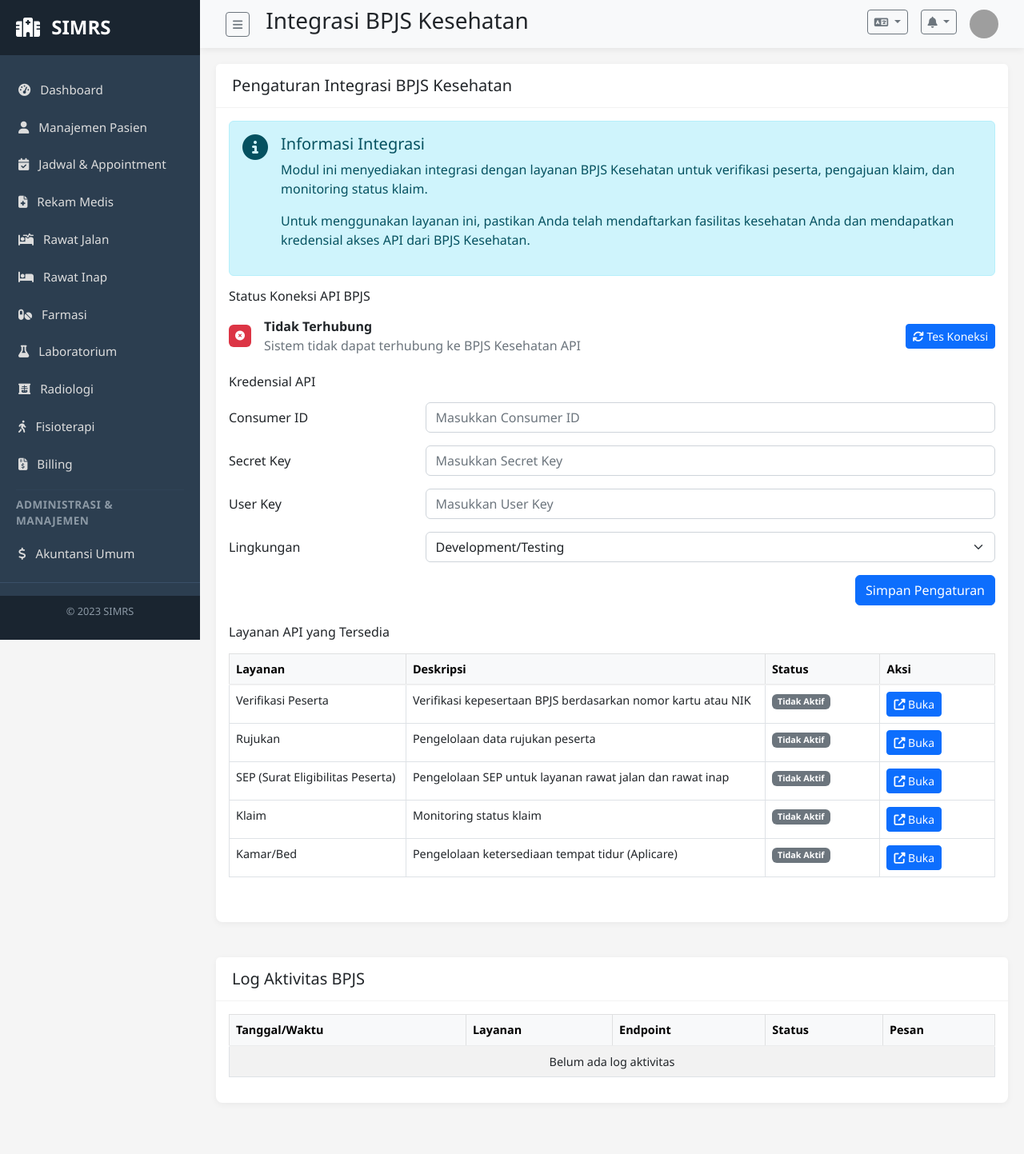
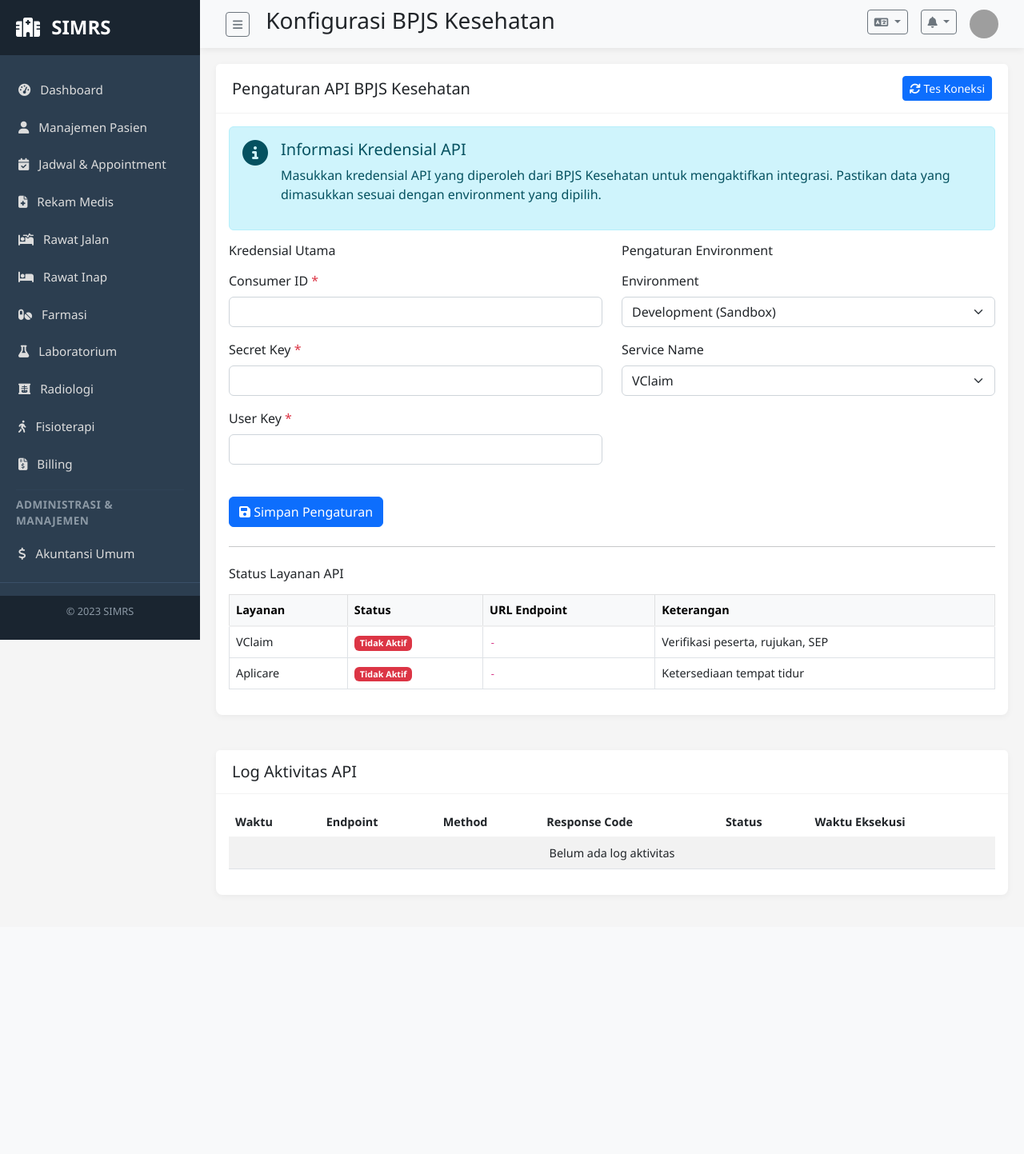
Before and after one commit to habiutomo/simrs-python, a Flask app: template templates/integration_bpjs.html in a window 1280 px wide. Shown: the whole page at 80% size. After the commit the page ends 1120 px from the top, so only its background shows below. Run offline with Flask 3, Linux system fonts and the light colour scheme; the template is opened without the code that fills it, so the values that code supplies are empty; grey boxes are pictures that could not be loaded.

Commit message:
Assistant checkpoint: Created BPJS API configuration page
Assistant generated file changes:
- templates/integration_bpjs.html: Create BPJS API configuration page

---

User prompt:

buatkan halaman konfigurasi api bpjs

Replit-Commit-Author: Assistant
Replit-Commit-Session-Id: 65ca4dca-74fd-483e-83c5-3cef0fa0faff

```diff
--- a/templates/integration_bpjs.html
+++ b/templates/integration_bpjs.html
@@ -2,7 +2,7 @@
 
 {% block page_title %}
 <h1 class="h3">
-    Integrasi BPJS Kesehatan
+    Konfigurasi BPJS Kesehatan
 </h1>
 {% endblock %}
 
@@ -10,8 +10,13 @@
 <div class="row">
     <div class="col-lg-12 mb-4">
         <div class="card">
-            <div class="card-header">
-                <h5 class="card-title mb-0">Pengaturan Integrasi BPJS Kesehatan</h5>
+            <div class="card-header d-flex justify-content-between align-items-center">
+                <h5 class="card-title mb-0">Pengaturan API BPJS Kesehatan</h5>
+                <div>
+                    <button type="button" class="btn btn-sm btn-primary" id="testConnection">
+                        <i class="fas fa-sync"></i> Tes Koneksi
+                    </button>
+                </div>
             </div>
             <div class="card-body">
                 <div class="alert alert-info">
@@ -20,174 +25,98 @@
                             <i class="fas fa-info-circle fa-2x"></i>
                         </div>
                         <div>
-                            <h5>Informasi Integrasi</h5>
-                            <p>Modul ini menyediakan integrasi dengan layanan BPJS Kesehatan untuk verifikasi peserta, pengajuan klaim, dan monitoring status klaim.</p>
-                            <p>Untuk menggunakan layanan ini, pastikan Anda telah mendaftarkan fasilitas kesehatan Anda dan mendapatkan kredensial akses API dari BPJS Kesehatan.</p>
+                            <h5>Informasi Kredensial API</h5>
+                            <p>Masukkan kredensial API yang diperoleh dari BPJS Kesehatan untuk mengaktifkan integrasi. Pastikan data yang dimasukkan sesuai dengan environment yang dipilih.</p>
                         </div>
                     </div>
                 </div>
 
-                <div class="mb-4">
-                    <h6 class="mb-3">Status Koneksi API BPJS</h6>
-                    <div class="d-flex align-items-center mb-3">
-                        <div class="flex-shrink-0">
-                            {% if connection_status == 'connected' %}
-                                <span class="badge bg-success p-2"><i class="fas fa-check-circle"></i></span>
-                            {% else %}
-                                <span class="badge bg-danger p-2"><i class="fas fa-times-circle"></i></span>
-                            {% endif %}
+                <form id="bpjsCredentialsForm" method="POST" action="{{ url_for('main_bp.update_bpjs_settings') }}">
+                    <div class="row mb-4">
+                        <div class="col-md-6">
+                            <h6 class="mb-3">Kredensial Utama</h6>
+                            <div class="mb-3">
+                                <label class="form-label">Consumer ID <span class="text-danger">*</span></label>
+                                <input type="text" class="form-control" name="cons_id"
+                                       value="{{ credentials.cons_id if credentials else '' }}" required>
                             </div>
-                        <div class="flex-grow-1 ms-3">
-                            {% if connection_status == 'connected' %}
-                                <strong>Terhubung</strong>
-                                <div class="text-muted">Sistem terhubung dengan BPJS Kesehatan API</div>
-                            {% else %}
-                                <strong>Tidak Terhubung</strong>
-                                <div class="text-muted">Sistem tidak dapat terhubung ke BPJS Kesehatan API</div>
-                            {% endif %}
+                            <div class="mb-3">
+                                <label class="form-label">Secret Key <span class="text-danger">*</span></label>
+                                <input type="password" class="form-control" name="secret_key"
+                                       value="{{ credentials.secret_key if credentials else '' }}" required>
                             </div>
-                        <div>
-                            <button type="button" class="btn btn-sm btn-primary" id="testConnection">
-                                <i class="fas fa-sync"></i> Tes Koneksi
-                            </button>
+                            <div class="mb-3">
+                                <label class="form-label">User Key <span class="text-danger">*</span></label>
+                                <input type="password" class="form-control" name="user_key"
+                                       value="{{ credentials.user_key if credentials else '' }}" required>
+                            </div>
+                        </div>
+
+                        <div class="col-md-6">
+                            <h6 class="mb-3">Pengaturan Environment</h6>
+                            <div class="mb-3">
+                                <label class="form-label">Environment</label>
+                                <select class="form-select" name="environment">
+                                    <option value="development" {% if credentials and credentials.environment == 'development' %}selected{% endif %}>Development (Sandbox)</option>
+                                    <option value="production" {% if credentials and credentials.environment == 'production' %}selected{% endif %}>Production</option>
+                                </select>
+                            </div>
+                            <div class="mb-3">
+                                <label class="form-label">Service Name</label>
+                                <select class="form-select" name="service_name">
+                                    <option value="vclaim" {% if credentials and credentials.service_name == 'vclaim' %}selected{% endif %}>VClaim</option>
+                                    <option value="aplicare" {% if credentials and credentials.service_name == 'aplicare' %}selected{% endif %}>Aplicare</option>
+                                </select>
                             </div>
                         </div>
                     </div>
 
-                <div class="mb-4">
-                    <h6 class="mb-3">Kredensial API</h6>
-                    <form id="bpjsCredentialsForm" method="POST" action="{{ url_for('main_bp.update_bpjs_settings') }}">
-                        <div class="row mb-3">
-                            <label for="inputConsId" class="col-sm-3 col-form-label">Consumer ID</label>
-                            <div class="col-sm-9">
-                                <input type="text" class="form-control" id="inputConsId" name="cons_id"
-                                       value="{{ credentials.cons_id if credentials else '' }}"
-                                       placeholder="Masukkan Consumer ID" required>
+                    <div class="row">
+                        <div class="col-12">
+                            <button type="submit" class="btn btn-primary">
+                                <i class="fas fa-save"></i> Simpan Pengaturan
+                            </button>
                         </div>
                     </div>
-                        <div class="row mb-3">
-                            <label for="inputSecretKey" class="col-sm-3 col-form-label">Secret Key</label>
-                            <div class="col-sm-9">
-                                <input type="password" class="form-control" id="inputSecretKey" name="secret_key"
-                                       value="{{ credentials.secret_key if credentials else '' }}"
-                                       placeholder="Masukkan Secret Key" required>
-                            </div>
-                        </div>
-                        <div class="row mb-3">
-                            <label for="inputUserKey" class="col-sm-3 col-form-label">User Key</label>
-                            <div class="col-sm-9">
-                                <input type="password" class="form-control" id="inputUserKey" name="user_key"
-                                       value="{{ credentials.user_key if credentials else '' }}"
-                                       placeholder="Masukkan User Key" required>
-                            </div>
-                        </div>
-                        <div class="row mb-3">
-                            <label for="selectEnvironment" class="col-sm-3 col-form-label">Lingkungan</label>
-                            <div class="col-sm-9">
-                                <select class="form-select" id="selectEnvironment" name="environment">
-                                    <option value="development" {% if credentials and credentials.environment == 'development' %}selected{% endif %}>Development/Testing</option>
-                                    <option value="production" {% if credentials and credentials.environment == 'production' %}selected{% endif %}>Production</option>
-                                </select>
-                            </div>
-                        </div>
-                        <div class="text-end">
-                            <button type="submit" class="btn btn-primary">Simpan Pengaturan</button>
-                        </div>
                 </form>
-                </div>
 
-                <div class="mb-4">
-                    <h6 class="mb-3">Layanan API yang Tersedia</h6>
+                <hr class="my-4">
+
+                <h6 class="mb-3">Status Layanan API</h6>
                 <div class="table-responsive">
                     <table class="table table-bordered">
                         <thead class="table-light">
                             <tr>
                                 <th>Layanan</th>
-                                    <th>Deskripsi</th>
-                                    <th width="15%">Status</th>
-                                    <th width="15%">Aksi</th>
+                                <th>Status</th>
+                                <th>URL Endpoint</th>
+                                <th>Keterangan</th>
                             </tr>
                         </thead>
                         <tbody>
                             <tr>
-                                    <td>Verifikasi Peserta</td>
-                                    <td>Verifikasi kepesertaan BPJS berdasarkan nomor kartu atau NIK</td>
+                                <td>VClaim</td>
                                 <td>
-                                        {% if service_status.peserta %}
+                                    {% if service_status.vclaim %}
                                         <span class="badge bg-success">Aktif</span>
                                     {% else %}
-                                            <span class="badge bg-secondary">Tidak Aktif</span>
+                                        <span class="badge bg-danger">Tidak Aktif</span>
                                     {% endif %}
                                 </td>
-                                    <td>
-                                        <a href="{{ url_for('main_bp.bpjs_verification') }}" class="btn btn-sm btn-primary">
-                                            <i class="fas fa-external-link-alt"></i> Buka
-                                        </a>
-                                    </td>
+                                <td><code>{{ bpjs_config.VCLAIM_BASE_URL if bpjs_config else '-' }}</code></td>
+                                <td>Verifikasi peserta, rujukan, SEP</td>
                             </tr>
                             <tr>
-                                    <td>Rujukan</td>
-                                    <td>Pengelolaan data rujukan peserta</td>
-                                    <td>
-                                        {% if service_status.rujukan %}
-                                            <span class="badge bg-success">Aktif</span>
-                                        {% else %}
-                                            <span class="badge bg-secondary">Tidak Aktif</span>
-                                        {% endif %}
-                                    </td>
-                                    <td>
-                                        <a href="{{ url_for('main_bp.bpjs_referral') }}" class="btn btn-sm btn-primary">
-                                            <i class="fas fa-external-link-alt"></i> Buka
-                                        </a>
-                                    </td>
-                                </tr>
-                                <tr>
-                                    <td>SEP (Surat Eligibilitas Peserta)</td>
-                                    <td>Pengelolaan SEP untuk layanan rawat jalan dan rawat inap</td>
-                                    <td>
-                                        {% if service_status.sep %}
-                                            <span class="badge bg-success">Aktif</span>
-                                        {% else %}
-                                            <span class="badge bg-secondary">Tidak Aktif</span>
-                                        {% endif %}
-                                    </td>
-                                    <td>
-                                        <a href="{{ url_for('main_bp.bpjs_sep') }}" class="btn btn-sm btn-primary">
-                                            <i class="fas fa-external-link-alt"></i> Buka
-                                        </a>
-                                    </td>
-                                </tr>
-                                <tr>
-                                    <td>Klaim</td>
-                                    <td>Monitoring status klaim</td>
-                                    <td>
-                                        {% if service_status.klaim %}
-                                            <span class="badge bg-success">Aktif</span>
-                                        {% else %}
-                                            <span class="badge bg-secondary">Tidak Aktif</span>
-                                        {% endif %}
-                                    </td>
-                                    <td>
-                                        <a href="{{ url_for('main_bp.bpjs_claim') }}" class="btn btn-sm btn-primary">
-                                            <i class="fas fa-external-link-alt"></i> Buka
-                                        </a>
-                                    </td>
-                                </tr>
-                                <tr>
-                                    <td>Kamar/Bed</td>
-                                    <td>Pengelolaan ketersediaan tempat tidur (Aplicare)</td>
+                                <td>Aplicare</td>
                                 <td>
                                     {% if service_status.aplicare %}
                                         <span class="badge bg-success">Aktif</span>
                                     {% else %}
-                                            <span class="badge bg-secondary">Tidak Aktif</span>
+                                        <span class="badge bg-danger">Tidak Aktif</span>
                                     {% endif %}
                                 </td>
-                                    <td>
-                                        <a href="{{ url_for('main_bp.bpjs_bed') }}" class="btn btn-sm btn-primary">
-                                            <i class="fas fa-external-link-alt"></i> Buka
-                                        </a>
-                                    </td>
+                                <td><code>{{ bpjs_config.APLICARE_BASE_URL if bpjs_config else '-' }}</code></td>
+                                <td>Ketersediaan tempat tidur</td>
                             </tr>
                         </tbody>
                     </table>
@@ -195,45 +124,44 @@
             </div>
         </div>
     </div>
-    </div>
 
-    <div class="col-lg-12 mb-4">
+    <div class="col-lg-12">
         <div class="card">
             <div class="card-header">
-                <h5 class="card-title mb-0">Log Aktivitas BPJS</h5>
+                <h5 class="card-title mb-0">Log Aktivitas API</h5>
             </div>
             <div class="card-body">
                 <div class="table-responsive">
-                    <table class="table table-bordered table-striped">
-                        <thead class="table-light">
+                    <table class="table table-striped table-hover">
+                        <thead>
                             <tr>
-                                <th>Tanggal/Waktu</th>
-                                <th>Layanan</th>
+                                <th>Waktu</th>
                                 <th>Endpoint</th>
+                                <th>Method</th>
+                                <th>Response Code</th>
                                 <th>Status</th>
-                                <th>Pesan</th>
+                                <th>Waktu Eksekusi</th>
                             </tr>
                         </thead>
                         <tbody>
                             {% for log in activity_logs %}
                             <tr>
-                                <td>{{ log.timestamp }}</td>
-                                <td>{{ log.service }}</td>
-                                <td>{{ log.endpoint }}</td>
+                                <td>{{ log.request_timestamp.strftime('%Y-%m-%d %H:%M:%S') }}</td>
+                                <td><code>{{ log.endpoint }}</code></td>
+                                <td>{{ log.method }}</td>
+                                <td>{{ log.response_code }}</td>
                                 <td>
-                                    {% if log.status == 'success' %}
+                                    {% if log.is_success %}
                                         <span class="badge bg-success">Sukses</span>
-                                    {% elif log.status == 'error' %}
-                                        <span class="badge bg-danger">Error</span>
                                     {% else %}
-                                        <span class="badge bg-secondary">{{ log.status }}</span>
+                                        <span class="badge bg-danger">Gagal</span>
                                     {% endif %}
                                 </td>
-                                <td>{{ log.message }}</td>
+                                <td>{{ "%.2f"|format(log.execution_time|float) if log.execution_time else '-' }} s</td>
                             </tr>
                             {% else %}
                             <tr>
-                                <td colspan="5" class="text-center">Belum ada log aktivitas</td>
+                                <td colspan="6" class="text-center">Belum ada log aktivitas</td>
                             </tr>
                             {% endfor %}
                         </tbody>
@@ -248,8 +176,11 @@
 {% block scripts %}
 <script>
 document.addEventListener('DOMContentLoaded', function() {
-        // Test Connection button
+    // Test Connection Button Handler
     document.getElementById('testConnection').addEventListener('click', function() {
+        this.disabled = true;
+        this.innerHTML = '<i class="fas fa-sync fa-spin"></i> Mengecek Koneksi...';
+
         fetch("{{ url_for('main_bp.test_bpjs_connection') }}", {
             method: 'POST',
             headers: {
@@ -260,14 +191,18 @@
         .then(response => response.json())
         .then(data => {
             if (data.success) {
-                    alert('Koneksi berhasil! Status: ' + data.message);
+                alert('Koneksi berhasil!\nStatus: ' + data.message);
             } else {
-                    alert('Koneksi gagal: ' + data.message);
+                alert('Koneksi gagal!\nPesan: ' + data.message);
             }
         })
         .catch(error => {
             console.error('Error:', error);
             alert('Terjadi kesalahan saat mencoba koneksi');
+        })
+        .finally(() => {
+            this.disabled = false;
+            this.innerHTML = '<i class="fas fa-sync"></i> Tes Koneksi';
         });
     });
 });
```
Lines whose indentation alone changed are shown as unchanged.
